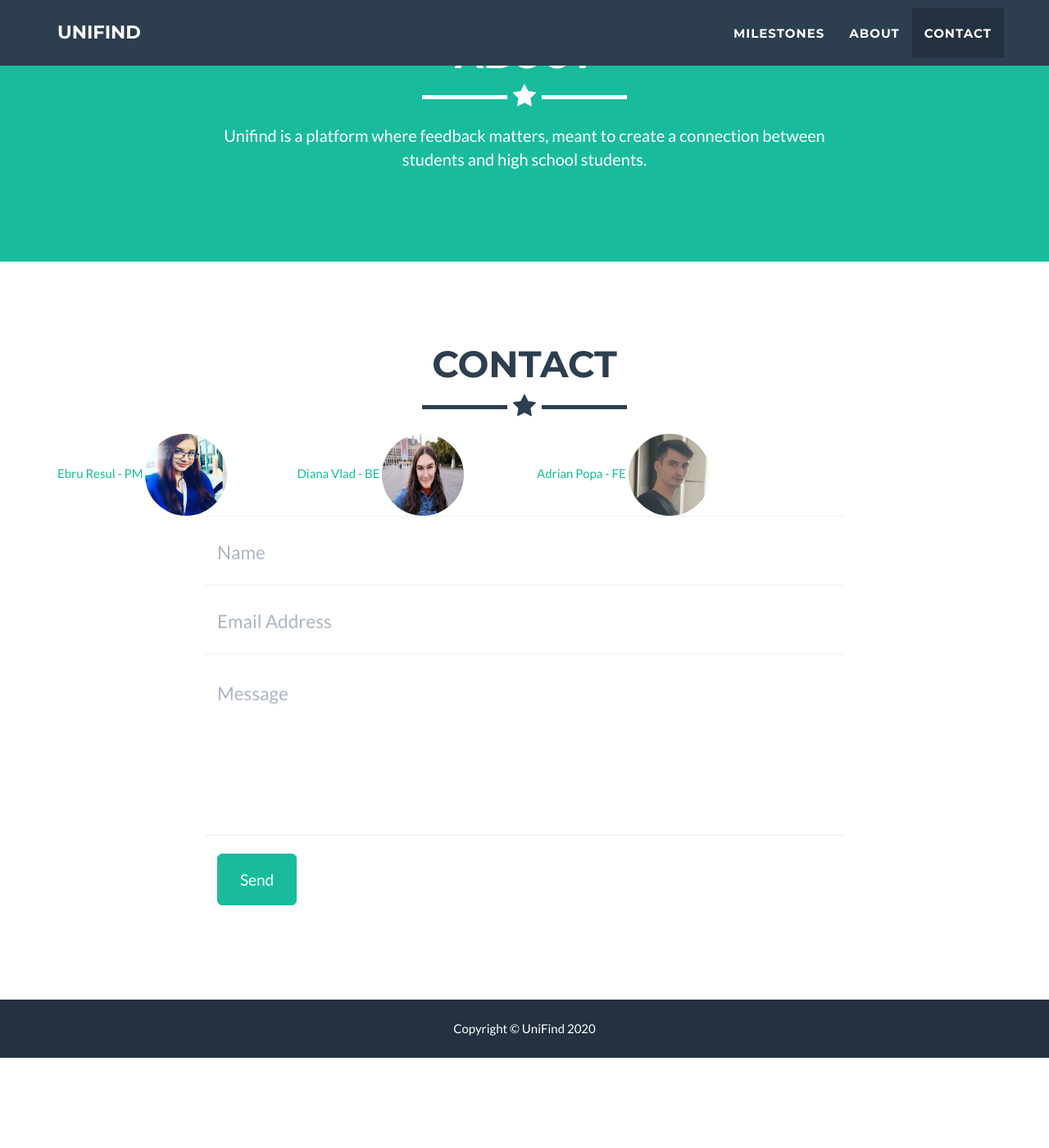
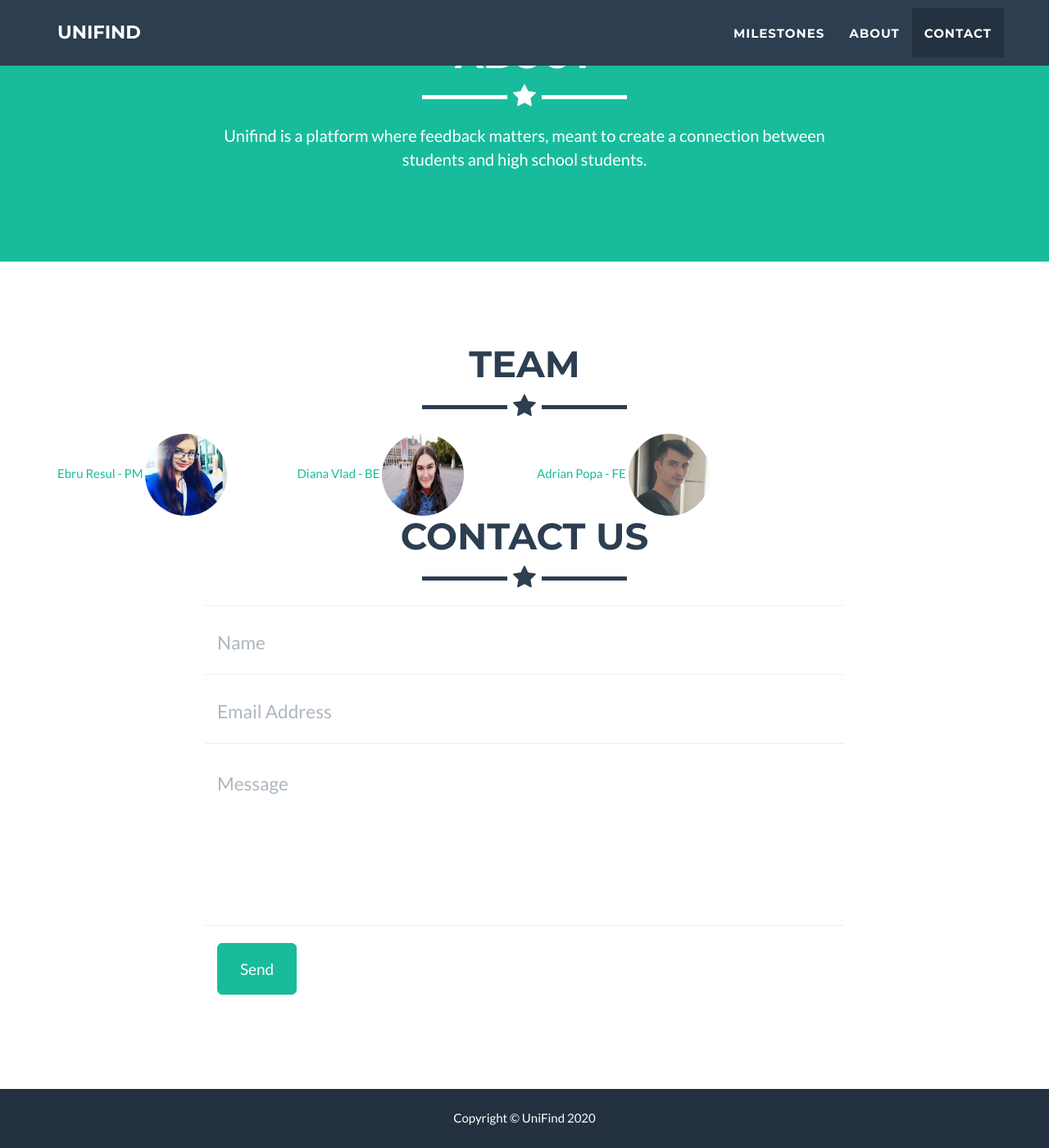
Before and after one commit to DianaVlad/dianavlad.github.io, a Jekyll site: the page built from _posts/2020-11-01-project-2.markdown, in a window 1280 px wide and 1400 px high, scrolled down 1378 px. Shown: the whole window at 82% size. Built offline with Jekyll 4.4.1, drawn with Linux system fonts in a browser that asks for light colours; before the commit the page ends 2668 px from its top, so only the background shows below that.

Commit message:
styling contact us section

```diff
--- a/_includes/contact_static.html
+++ b/_includes/contact_static.html
@@ -3,22 +3,28 @@
 	<div class="container">
 		<div class="row">
 			<div class="col-lg-12 text-center">
-				<h2>Contact</h2>
+				<h2>Team</h2>
 				<hr class="star-primary">
 			</div>
 		</div>
 		<div class="row">
 			<div class="col-xs-6 col-sm-3">
 				<a href="mailto:ebru.resul.007@gmail.com">Ebru Resul - PM</a>
-				<img src="../img/ebru.jpg" class="avatar">
+				<img src="../img/ebru.jpg" style="border-radius: 50%; width: 100px; height: 100px;">
 			</div>
 			<div class="col-xs-6 col-sm-3">
 				<a href="mailto:dianavlad162@gmail.com">Diana Vlad - BE</a>
-				<img src="../img/diana.jpg" class="avatar">
+				<img src="../img/diana.jpg" style="border-radius: 50%; width: 100px; height: 100px;">
 			</div>
 			<div class="col-xs-6 col-sm-3">
 				<a href="mailto:adrianpopa9701@gmail.com">Adrian Popa - FE</a>
-				<img src="../img/adi.jpg" class="avatar">
+				<img src="../img/adi.jpg" style="border-radius: 50%; width: 100px; height: 100px;">
+			</div>
+		</div>
+		<div class="row">
+			<div class="col-lg-12 text-center">
+				<h2>Contact us</h2>
+				<hr class="star-primary">
 			</div>
 		</div>
 		<div class="row">
```
Also changed, not shown: _includes/contact.html (+10 -4 lines), _includes/css/main.css (+0 -7 lines).
